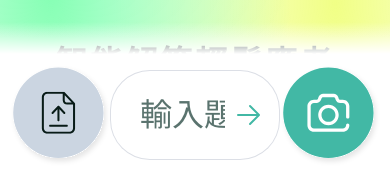
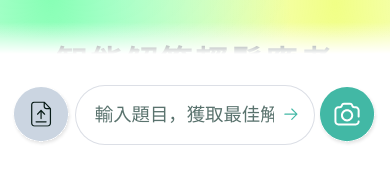
Before and after one commit to rileysiu/PTest-FrontEnd, a Vue app: page / in a window 390 px wide. Shown: the part 672-842 px from the top of the page. Built offline with nearby package versions, Linux system fonts and the light colour scheme; what vue-backtotop would draw is missing.

Commit message:
Adjust css of UploadBar Component in Mobile

```diff
--- a/src/components/UploadFileBar.vue
+++ b/src/components/UploadFileBar.vue
@@ -12,21 +12,19 @@ const input = ref('')
 <template>
     <div class="bar-block">
         <div class="bar-upload-icon">
-            <img :src="UploadFileMobileIcon"/>
+            <img class="bar-icon-img" :src="UploadFileMobileIcon"/>
         </div>
         <div class="bar-input">
             <el-input v-model="input" class="bar-input-area" size="large" :suffix-icon="Right" placeholder="輸入題目，獲取最佳解答"/>
         </div>
         <div class="bar-camera-icon">
-            <img :src="CameraIcon"/>
+            <img class="bar-icon-img" :src="CameraIcon"/>
         </div>
     </div>
 </template>
 
 <style scoped>
 .bar-block {
-    /* border: 1px solid red; */
-    /* height: 125px; */
     background: linear-gradient(180deg, rgba(255, 255, 255, 0.00) 0%, #FFF 21.34%, #FFF 100%);
     display: flex;
     justify-content: space-around;
@@ -60,4 +58,33 @@ const input = ref('')
     --el-input-icon-color: #42B8A5;
 
 }
+
+@media screen and (max-width: 658px) {
+    .bar-block {
+        .bar-upload-icon, .bar-camera-icon {
+            .bar-icon-img {
+                width: 60px;
+            }
+        }
+
+        .bar-input {
+            width: 65%;
+        }
+    }
+
+    :deep(.bar-input-area .el-input__wrapper) {
+        margin-top: 35px;
+        border-radius: 2.5rem;
+        height: 60px;
+        font-size: 1.15rem;
+        padding-left: 20px;
+        /* 修改input輸入框字體顏色 */
+        --el-input-text-color: #42B8A5;
+        /* 修改input placeholder字體顏色 */
+        --el-input-placeholder-color: #5A736E;
+        /* // 修改icon顏色 */
+        --el-input-icon-color: #42B8A5;
+
+    }
+}
 </style>
```
